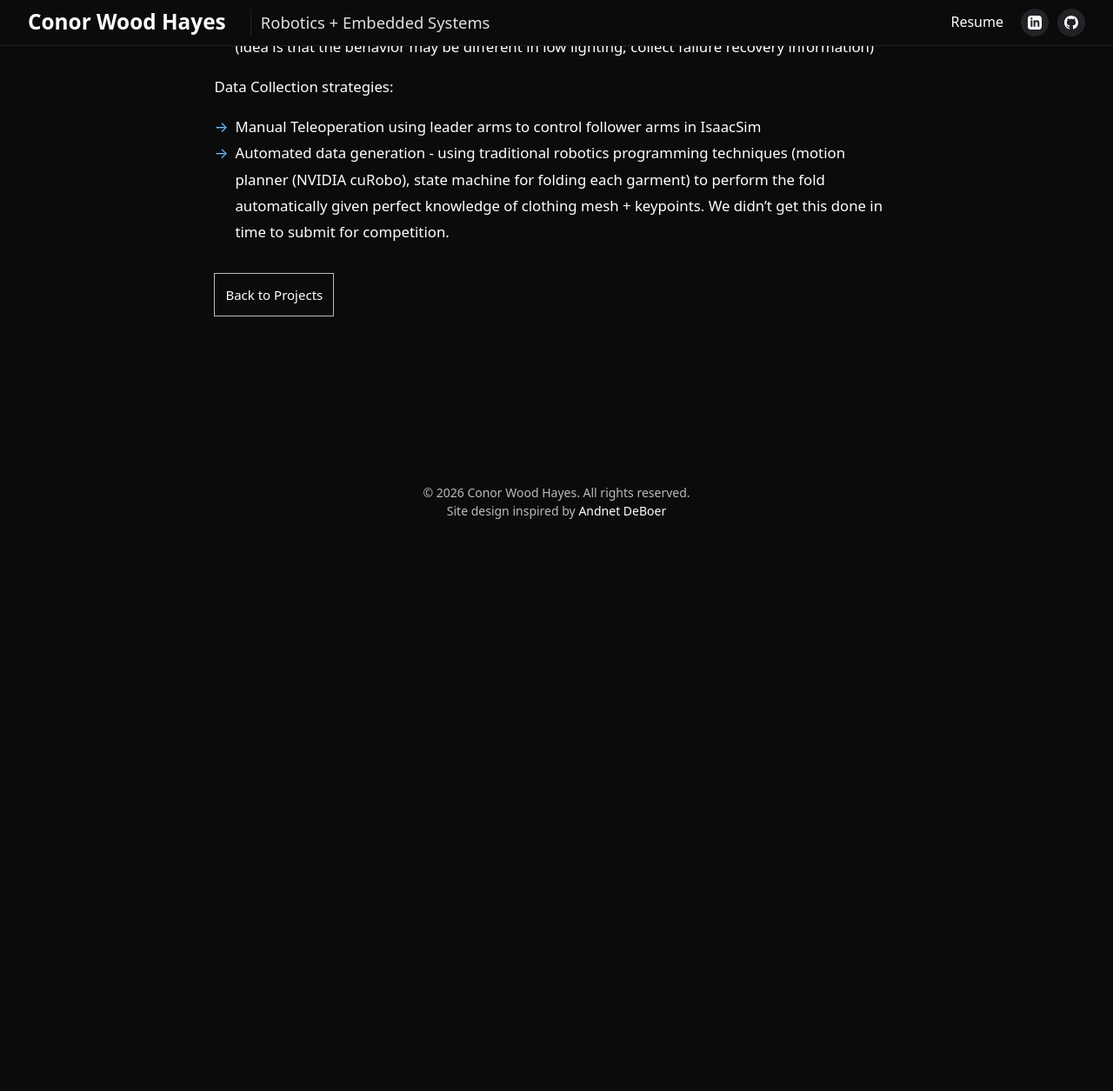
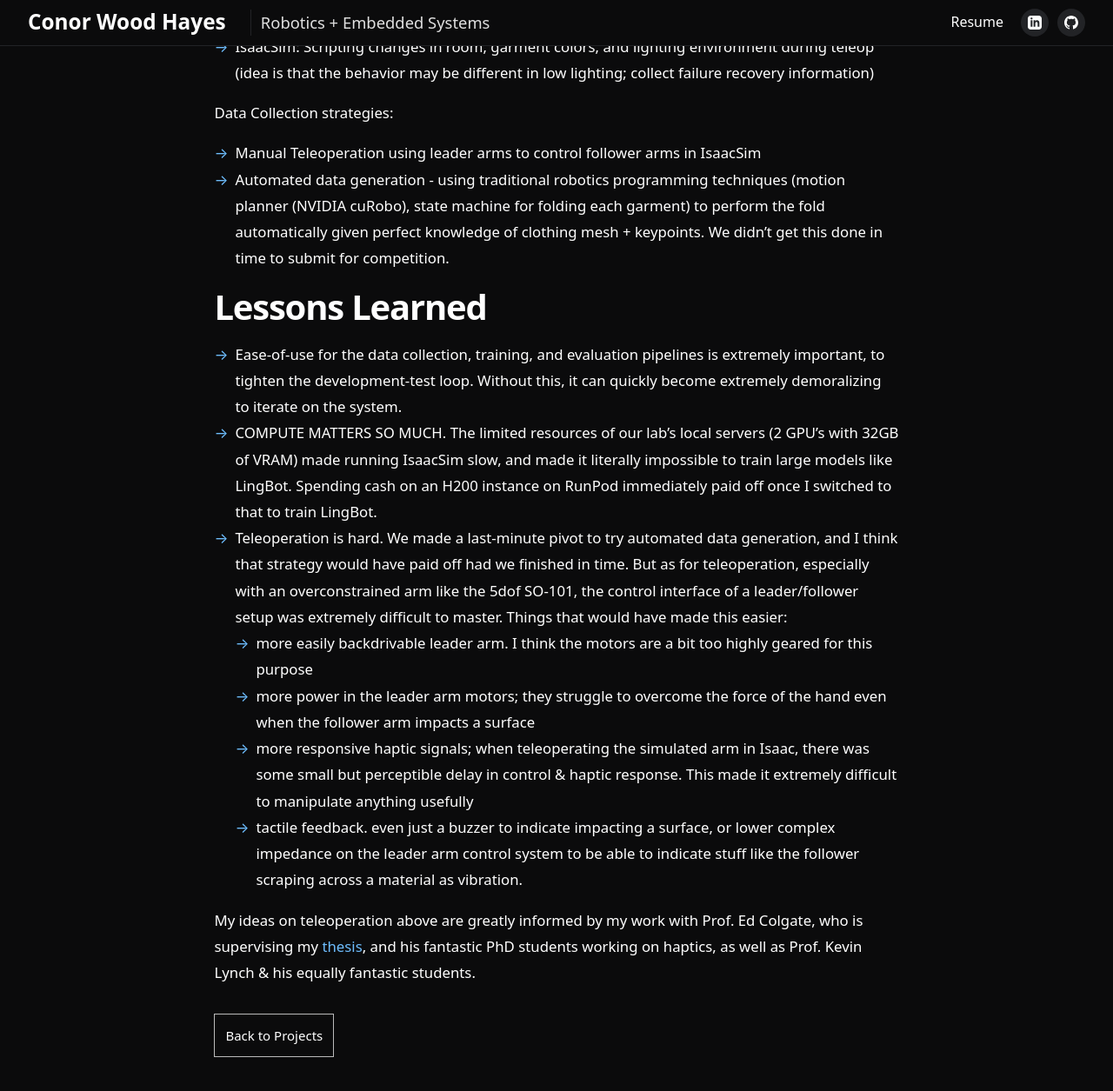
Before and after one commit to cwoodhayes/cwoodhayes.github.io, a Jekyll site: the page built from _projects/LeHome Challenge 2026.md, in a window 1280 px wide and 1400 px high, scrolled down 1591 px. Shown: the top 1255 px of the window at 87% size. Built offline with Jekyll 4.4.1, drawn with Linux system fonts in a browser that asks for light colours; before the commit the page ends 2221 px from its top, so only the background shows below that; some of the changed text lies outside the part shown.

Commit message:
wrote up lessons learned section

```diff
--- a/_projects/LeHome Challenge 2026.md
+++ b/_projects/LeHome Challenge 2026.md
@@ -35,7 +35,7 @@
 
 # Solution
 
-Our best result was achieved by fine-tuning SmolVLA, with a training set generated by data augmentation (changing rooms & garment color) from a limited number of teleoperated demonstrations. This policy achieved **40% success across all garments** (long-sleeve shirts: 39.5%, T-shirts: 10.5%, pants: 43.5%, shorts: 66.5%)
+Our best result was achieved by fine-tuning SmolVLA, with a training set generated by data augmentation (changing rooms & garment color) from a limited number of teleoperated demonstrations. This policy achieved **40.0% success across all garments** on the competition's private validation set (long-sleeve shirts: 39.5%, T-shirts: 10.5%, pants: 43.5%, shorts: 66.5%), and 53.2% success across all garments on our training set.
 
 ## Process:
 Models evaluated:
@@ -52,3 +52,15 @@
 Data Collection strategies:
 - Manual Teleoperation using leader arms to control follower arms in IsaacSim
 - Automated data generation - using traditional robotics programming techniques (motion planner (NVIDIA cuRobo), state machine for folding each garment) to perform the fold automatically given perfect knowledge of clothing mesh + keypoints. We didn't get this done in time to submit for competition.
+
+# Lessons Learned
+
+- Ease-of-use for the data collection, training, and evaluation pipelines is extremely important, to tighten the development-test loop. Without this, it can quickly become extremely demoralizing to iterate on the system.
+- COMPUTE MATTERS SO MUCH. The limited resources of our lab's local servers (2 GPU's with 32GB of VRAM) made running IsaacSim slow, and made it literally impossible to train large models like LingBot. Spending cash on an H200 instance on RunPod immediately paid off once I switched to that to train LingBot.
+- Teleoperation is hard. We made a last-minute pivot to try automated data generation, and I think that strategy would have paid off had we finished in time. But as for teleoperation, especially with an overconstrained arm like the 5dof SO-101, the control interface of a leader/follower setup was extremely difficult to master. Things that would have made this easier:
+  - more easily backdrivable leader arm. I think the motors are a bit too highly geared for this purpose
+  - more power in the leader arm motors; they struggle to overcome the force of the hand even when the follower arm impacts a surface
+  - more responsive haptic signals; when teleoperating the simulated arm in Isaac, there was some small but perceptible delay in control & haptic response. This made it extremely difficult to manipulate anything usefully
+  - tactile feedback. even just a buzzer to indicate impacting a surface, or lower complex impedance on the leader arm control system to be able to indicate stuff like the follower scraping across a material as vibration.
+
+My ideas on teleoperation above are greatly informed by my work with Prof. Ed Colgate, who is supervising my [thesis](/projects/PolyUMI), and his fantastic PhD students working on haptics, as well as Prof. Kevin Lynch & his equally fantastic students.
```
